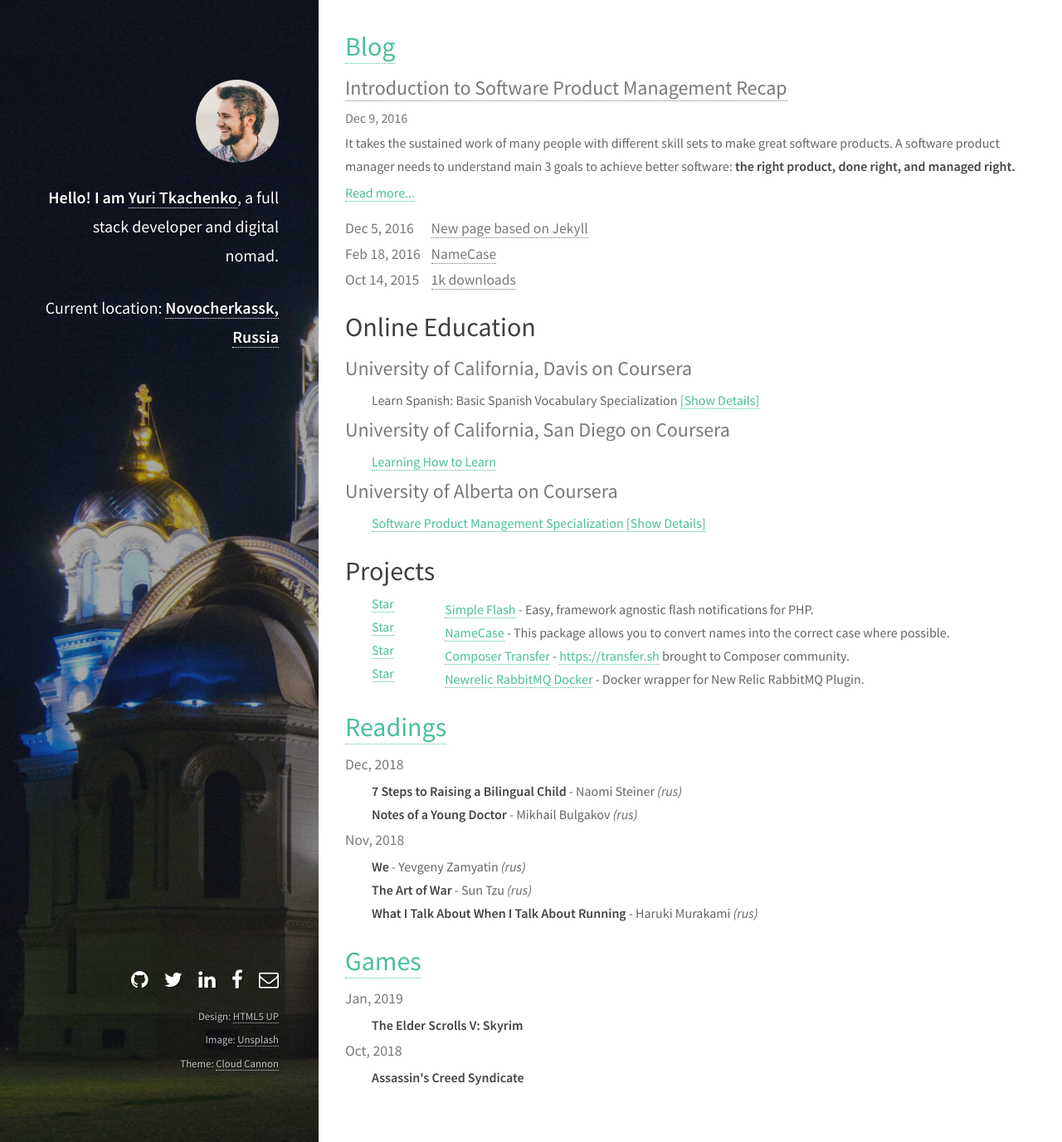
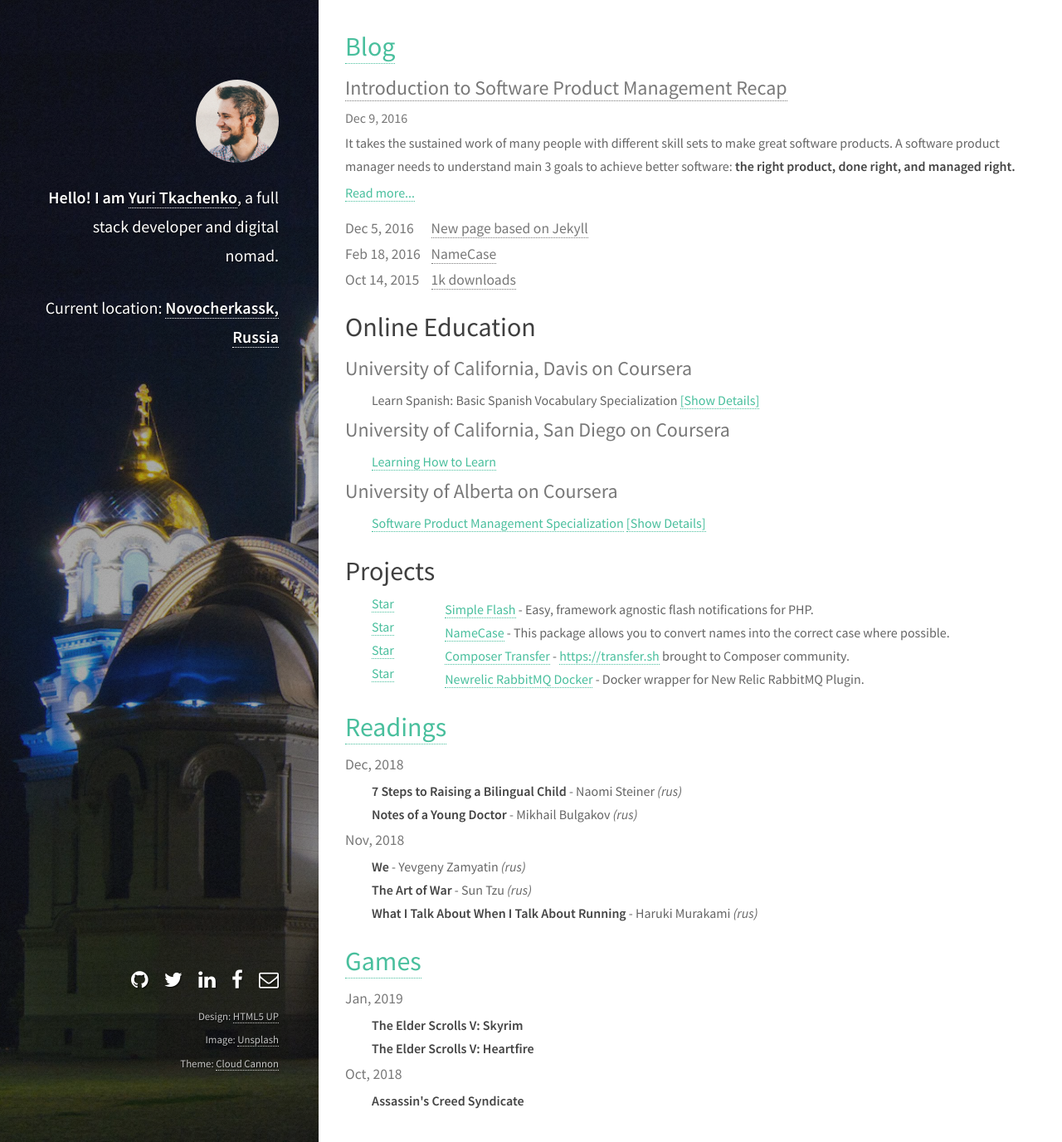
Before and after one commit to tamtamchik/tamtamchik.github.io, a Jekyll site: the page built from index.html, in a window 1280 px wide and 1376 px high. Shown: the whole window at 83% size. Built offline with Jekyll 4.4.1, drawn with Linux system fonts in a browser that asks for light colours.

Commit message:
Update games.yml

```diff
--- a/_data/games.yml
+++ b/_data/games.yml
@@ -1,6 +1,7 @@
 - date: 2019-01-01
   games:
     - name: "The Elder Scrolls V: Skyrim"
+    - name: "The Elder Scrolls V: Heartfire"
 
 - date: 2018-10-01
   games:
```
